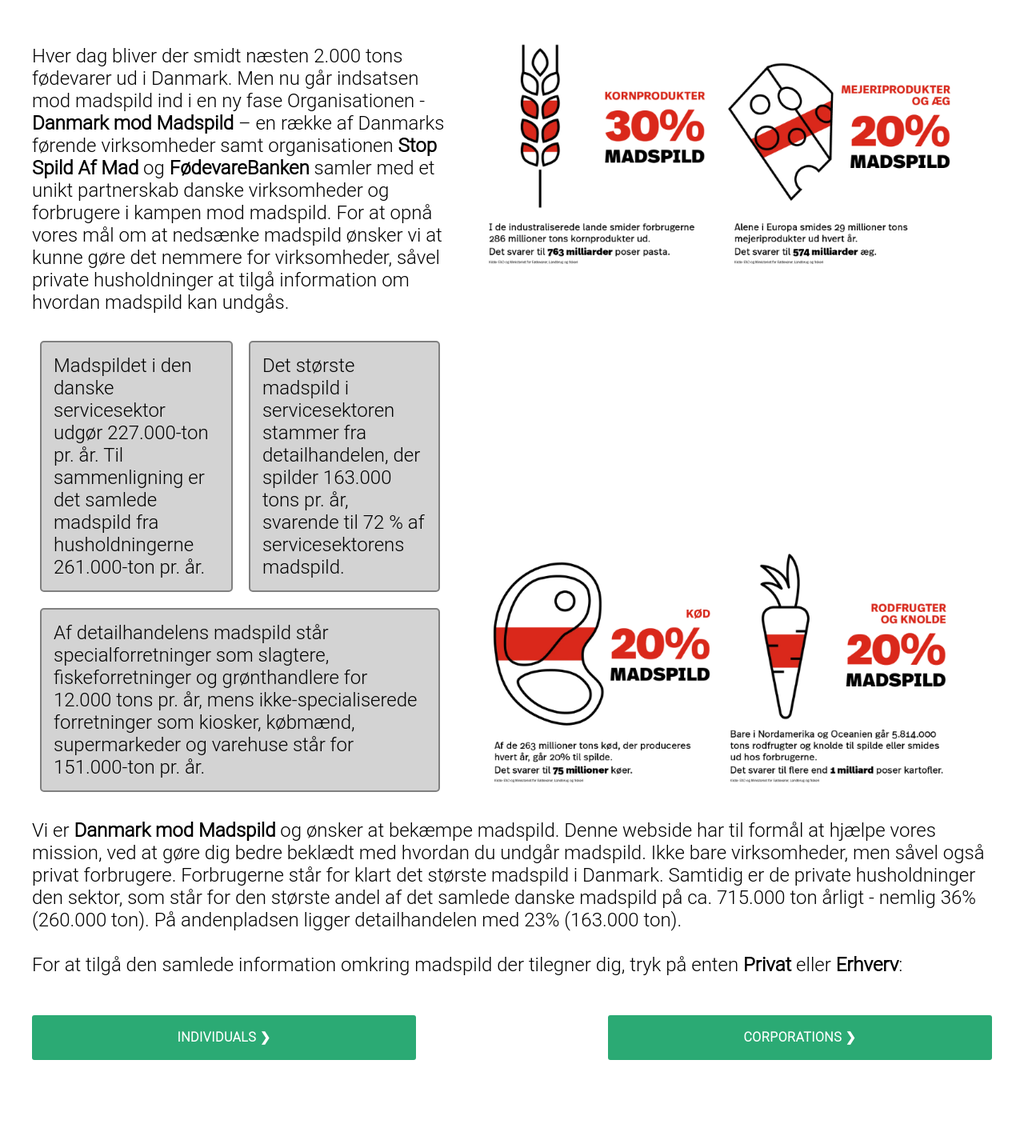
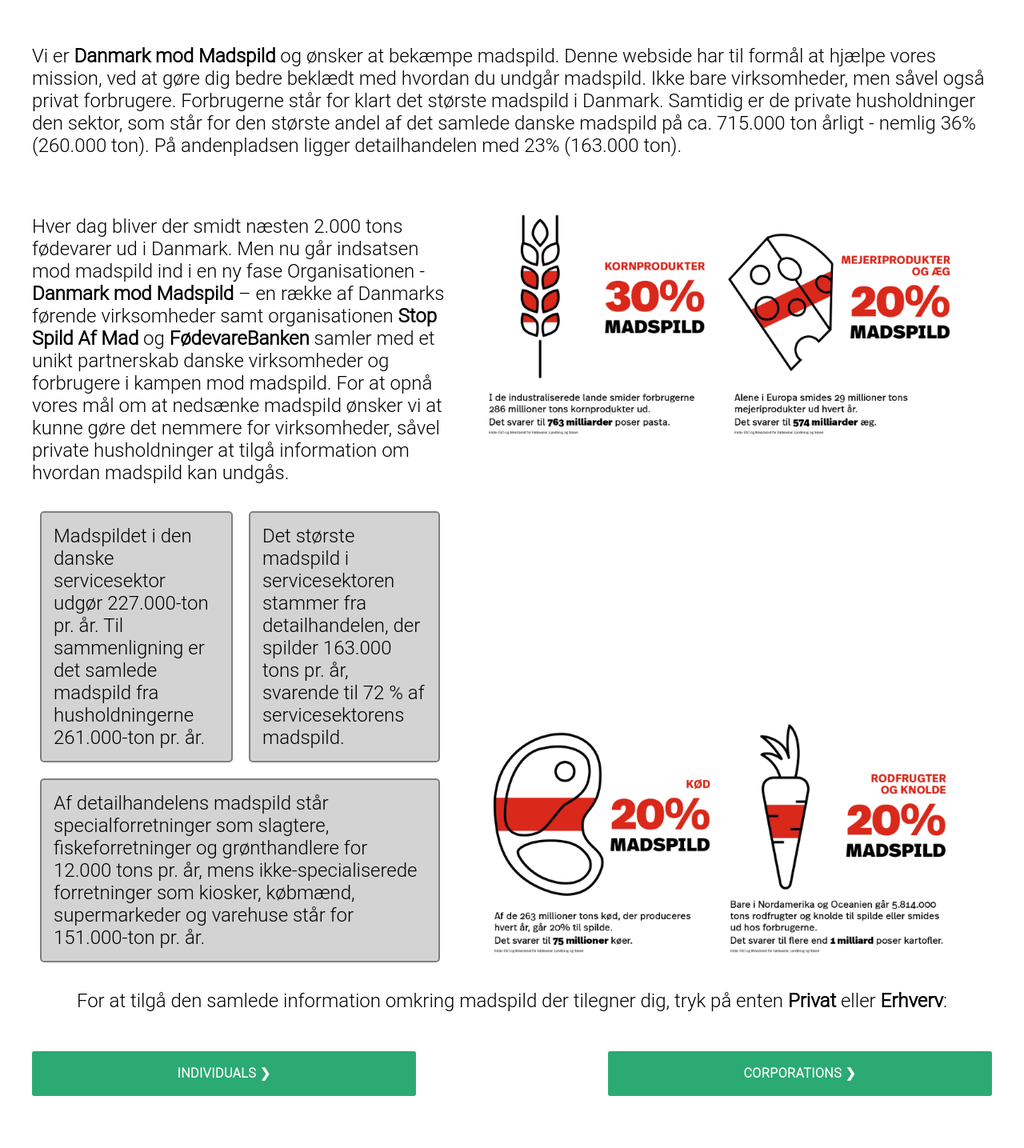
Before and after one commit to SrenhrKEA/StopMadSpild, a Spring Boot app: page / in a window 1280 px wide. Shown: the part 231-1666 px from the top of the page at 80% size. Before the commit the page ends 1556 px from the top, so only its background shows below. Run offline with Spring Boot 4, Linux system fonts and the light colour scheme.

Commit message:
updated text

```diff
--- a/src/main/resources/templates/Home/index.html
+++ b/src/main/resources/templates/Home/index.html
@@ -18,6 +18,20 @@
 </div>
 
 <div class="body-padding">
+    <div class="flex-container">
+        <div class="flex-container sideinfo">
+            <p class="tekst-body ">
+                Vi er <b>Danmark mod Madspild</b> og ønsker at bekæmpe madspild. Denne webside har til formål at hjælpe
+                vores
+                mission,
+                ved at gøre dig bedre beklædt med hvordan du undgår madspild. Ikke bare virksomheder, men såvel også privat
+                forbrugere. Forbrugerne står for klart det største madspild i Danmark. Samtidig er de private husholdninger
+                den
+                sektor, som står for den største andel af det samlede danske madspild på ca. 715.000 ton årligt - nemlig 36%
+                (260.000 ton). På andenpladsen ligger detailhandelen med 23% (163.000 ton).
+            </p>
+        </div>
+    </div>
     <div class="flex-container flex-row">
         <div class="flex-container flex-column">
             <article class="flex-container">
@@ -74,15 +88,6 @@
 
     <div class="flex-container sideinfo">
         <p class="tekst-body ">
-            Vi er <b>Danmark mod Madspild</b> og ønsker at bekæmpe madspild. Denne webside har til formål at hjælpe
-            vores
-            mission,
-            ved at gøre dig bedre beklædt med hvordan du undgår madspild. Ikke bare virksomheder, men såvel også privat
-            forbrugere. Forbrugerne står for klart det største madspild i Danmark. Samtidig er de private husholdninger
-            den
-            sektor, som står for den største andel af det samlede danske madspild på ca. 715.000 ton årligt - nemlig 36%
-            (260.000 ton). På andenpladsen ligger detailhandelen med 23% (163.000 ton).
-            <br><br>
             For at tilgå den samlede information omkring madspild der tilegner dig, tryk på enten <b>Privat</b> eller
             <b>Erhverv</b>:
         </p>
```
